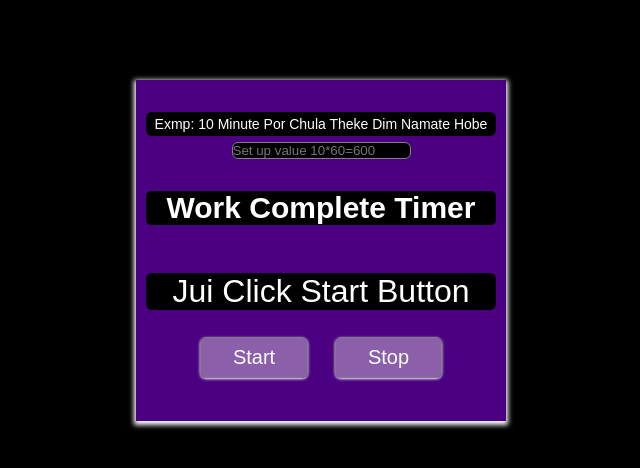
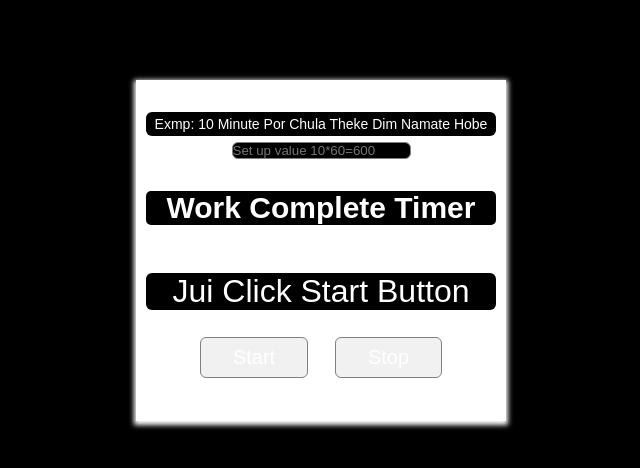
Before and after one commit to weebdesign/worktimer, a plain HTML site: page index.html in a window 1280 px wide. Shown: the whole page, without its empty margins (319-959 px from the left). Drawn offline with Linux system fonts and the light colour scheme.

Commit message:
Update style.css

```diff
--- a/style.css
+++ b/style.css
@@ -23,7 +23,7 @@ h1{
     padding: 2rem 0.6rem;
     margin-bottom: 2rem;
 /*     background-color: rgba(12, 69, 69, 0.824); */
-	 background-color: indigo;
+	 background-color: white;
 }
 p{
     margin-bottom: 5px;
```
